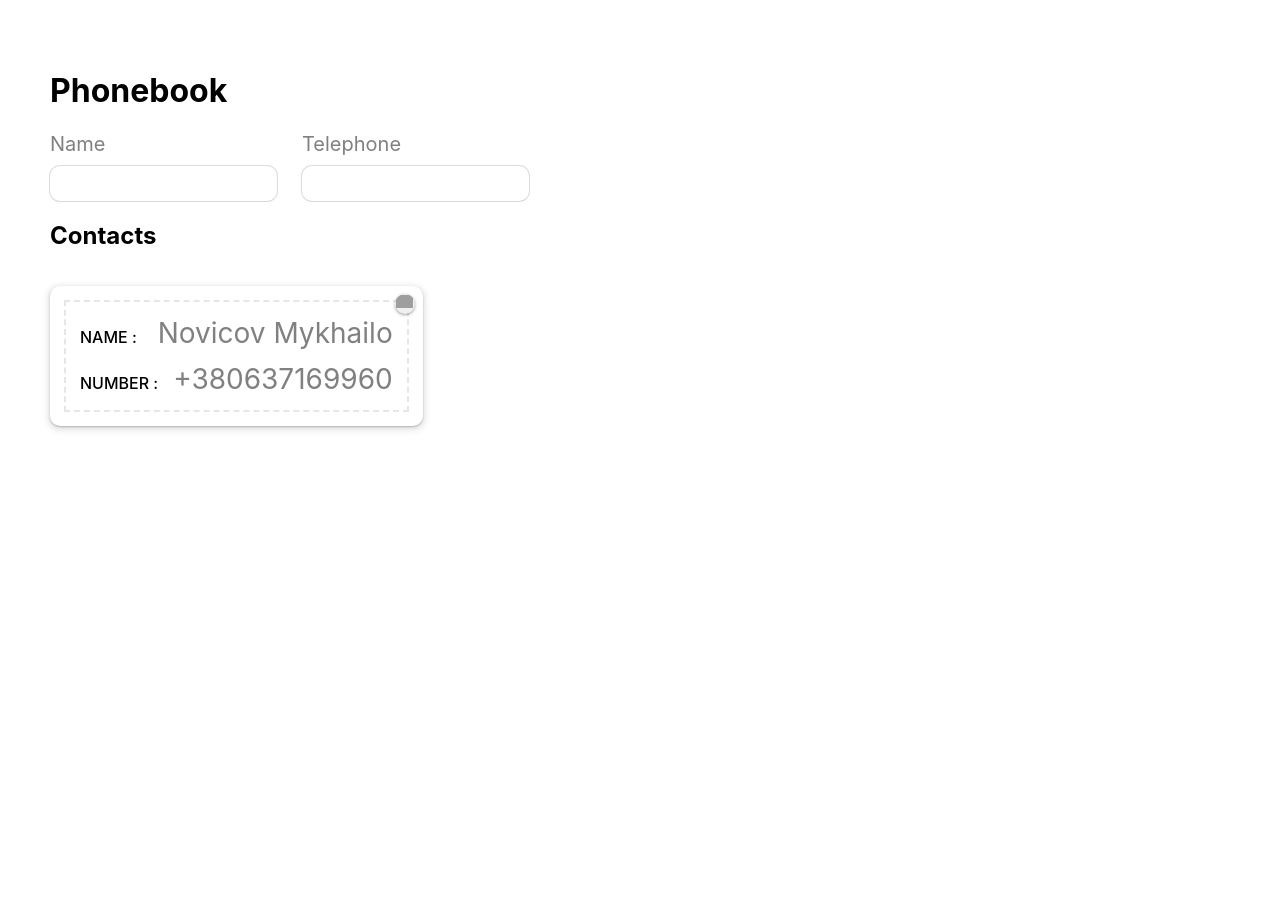
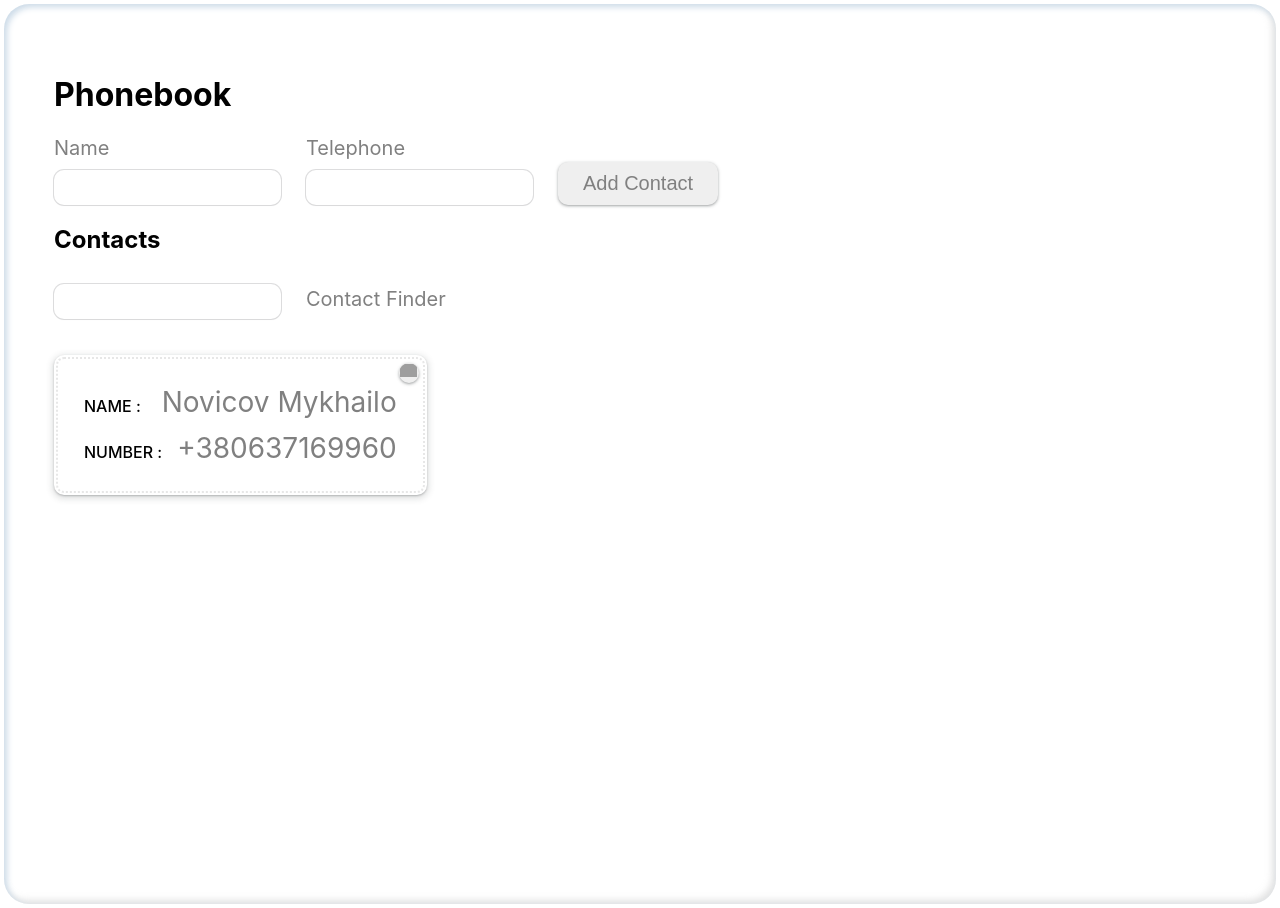
Before and after one commit to NovicovMykhailo/goit-react-hw-04-phonebook, a React (Create React App) app: page / in a window 1280 px wide. Built offline with nearby package versions, Linux system fonts and the light colour scheme; grey boxes are pictures that could not be loaded.

Commit message:
ends width styles and components Declaration

```diff
--- a/src/components/App.jsx
+++ b/src/components/App.jsx
@@ -2,6 +2,7 @@ import css from './App.module.css';
 import { Component } from 'react';
 import PhoneBookForm from './PhoneBookForm/PhoneBookForm';
 import ContactList from './ContactList/ContactList';
+import Filter from './Filter/Filter';
 
 export class App extends Component {
   state = {
@@ -17,18 +18,9 @@ export class App extends Component {
         <h1>Phonebook</h1>
         <PhoneBookForm />
         <h2>Contacts</h2>
-        {/* <Filter ... /> */}
+        <Filter/>
         <ContactList/>
       </div>
     );
   }
 }
-
-{/* <div>
-  <h1>Phonebook</h1>
-  <ContactForm ... />
-
-  <h2>Contacts</h2>
-  <Filter ... />
-  <ContactList ... />
-</div> */}
--- a/src/components/App.module.css
+++ b/src/components/App.module.css
@@ -4,7 +4,9 @@
   justify-content: start;
   align-items: start;
   flex-direction: column;
-  font-size: 40;
   color: #010101;
+  margin: 4px;
+  border-radius: 25px;
   padding: 50px;
+  box-shadow: rgb(204, 219, 232) 3px 3px 6px 0px inset, rgba(202, 201, 201, 0.5) -3px -3px 6px 1px inset;
 }
--- a/src/components/ContactCard/ContactCard.module.css
+++ b/src/components/ContactCard/ContactCard.module.css
@@ -8,8 +8,8 @@ li {
   gap: 12px;
   padding: 30px;
   position: relative;
-  outline: 1px dashed rgba(128, 128, 128, 0.188);
-  outline-offset: -16px;
+  outline: 1px dotted rgba(128, 128, 128, 0.188);
+  outline-offset: -4px;
   outline-width: 2px;
 
   border-radius: 10px;
@@ -57,3 +57,7 @@ li {
   box-shadow: rgba(41, 180, 168, 0.594) 0px 3px 8px;
   transform: translateY(4px);
 }
+.button:hover{
+     background-color: #ece9e9;
+     color: rgb(100, 100, 100);
+}
--- /dev/null
+++ b/src/components/Filter/Filter.jsx
@@ -0,0 +1,10 @@
+import css from './Filter.module.css';
+
+export default function Filter() {
+  return (
+    <label className={css.label}>
+          <input type="text" className={css.filterField} />
+          Contact Finder
+    </label>
+  );
+}
--- /dev/null
+++ b/src/components/Filter/Filter.module.css
@@ -0,0 +1,21 @@
+.filterField{
+
+  padding: 10px 25px;
+  border-radius: 10px;
+  margin-top: 10px;
+  margin-right: 25px;
+  margin-bottom: 20px;
+  outline: none;
+  border: none;
+  box-shadow: rgba(0, 0, 0, 0.02) 0px 1px 3px 0px,
+    rgba(27, 31, 35, 0.15) 0px 0px 0px 1px;
+}
+.filterField:hover,
+.filterField:focus {
+  outline: 2px solid lightgray;
+  box-shadow: rgba(0, 0, 0, 0.24) 0px 3px 8px;
+}
+.label{
+  font-size: 20px;
+  color: grey;
+}
--- a/src/components/PhoneBookForm/PhoneBookForm.jsx
+++ b/src/components/PhoneBookForm/PhoneBookForm.jsx
@@ -24,6 +24,7 @@ export default function PhoneBookForm() {
           required
         />
       </label>
+      <button type='submit' className={css.addContact}>Add Contact</button>
     </form>
   );
 }
--- a/src/components/PhoneBookForm/PhoneBookForm.module.css
+++ b/src/components/PhoneBookForm/PhoneBookForm.module.css
@@ -1,22 +1,45 @@
-.form{
+.form {
   display: flex;
-    /* flex-direction: column; */
-    gap:25px;
+  gap: 25px;
   font-size: 20px;
   color: grey;
   width: 400px;
   align-items: flex-end;
 }
 
-.form input{
+.form input {
   padding: 10px 25px;
   border-radius: 10px;
   margin-top: 10px;
   outline: none;
   border: none;
-    box-shadow: rgba(0, 0, 0, 0.02) 0px 1px 3px 0px, rgba(27, 31, 35, 0.15) 0px 0px 0px 1px;
+  box-shadow: rgba(0, 0, 0, 0.02) 0px 1px 3px 0px,
+    rgba(27, 31, 35, 0.15) 0px 0px 0px 1px;
 }
-.form input:hover, .form input:focus{
+.form input:hover,
+.form input:focus {
   outline: 2px solid lightgray;
   box-shadow: rgba(0, 0, 0, 0.24) 0px 3px 8px;
 }
+.addContact {
+  display: block;
+  padding: 10px 25px;
+  border-radius: 10px;
+  border: none;
+  cursor: pointer;
+  box-shadow: rgba(60, 64, 67, 0.3) 0px 1px 2px 0px,
+    rgba(60, 64, 67, 0.15) 0px 1px 3px 1px;
+  white-space: nowrap;
+  font-size: 20px;
+  color: grey;
+
+}
+.addContact:active {
+  background-color: #edfeff;
+  box-shadow: rgba(41, 180, 168, 0.594) 0px 3px 8px;
+  transform: translateY(4px);
+}
+.addContact:hover{
+     background-color: #ece9e9;
+     color: rgb(100, 100, 100);
+}
```
Lines whose indentation alone changed are shown as unchanged.
